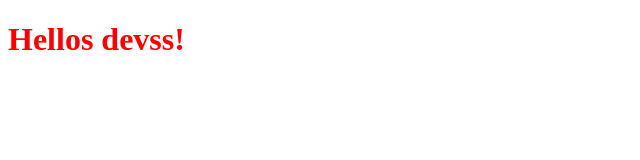
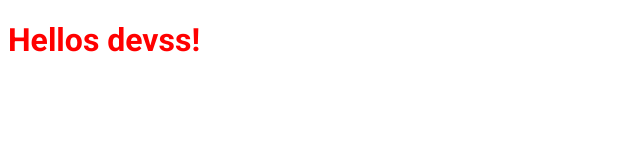
Before and after one commit to nymalone/03-ig-news, a Next.js app: page / in a window 1280 px wide. Shown: the top 160 px of the page, without its empty margins (0-640 px from the left). Built offline with nearby package versions, Linux system fonts and the light colour scheme.

Commit message:
font added

```diff
--- /dev/null
+++ b/src/pages/_document.tsx
@@ -0,0 +1,23 @@
+import Document, { Html, Head, Main, NextScript } from "next/document";
+
+export default class MyDocument extends Document {
+  render() {
+    return (
+      <Html>
+        <Head>
+          <link rel="preconnect" href="https://fonts.gstatic.com" />
+          <link
+            href="https://fonts.googleapis.com/css2?family=Roboto:wght@400;700;900&display=swap"
+            rel="stylesheet"
+          />
+
+          <title>ig.news</title>
+        </Head>
+        <body>
+          <Main />
+          <NextScript />
+        </body>
+      </Html>
+    );
+  }
+}
--- a/src/styles/home.module.scss
+++ b/src/styles/home.module.scss
@@ -1,3 +1,4 @@
 .title {
   color: red;
+  font-family: 'Roboto', sans-serif;
 }
```
